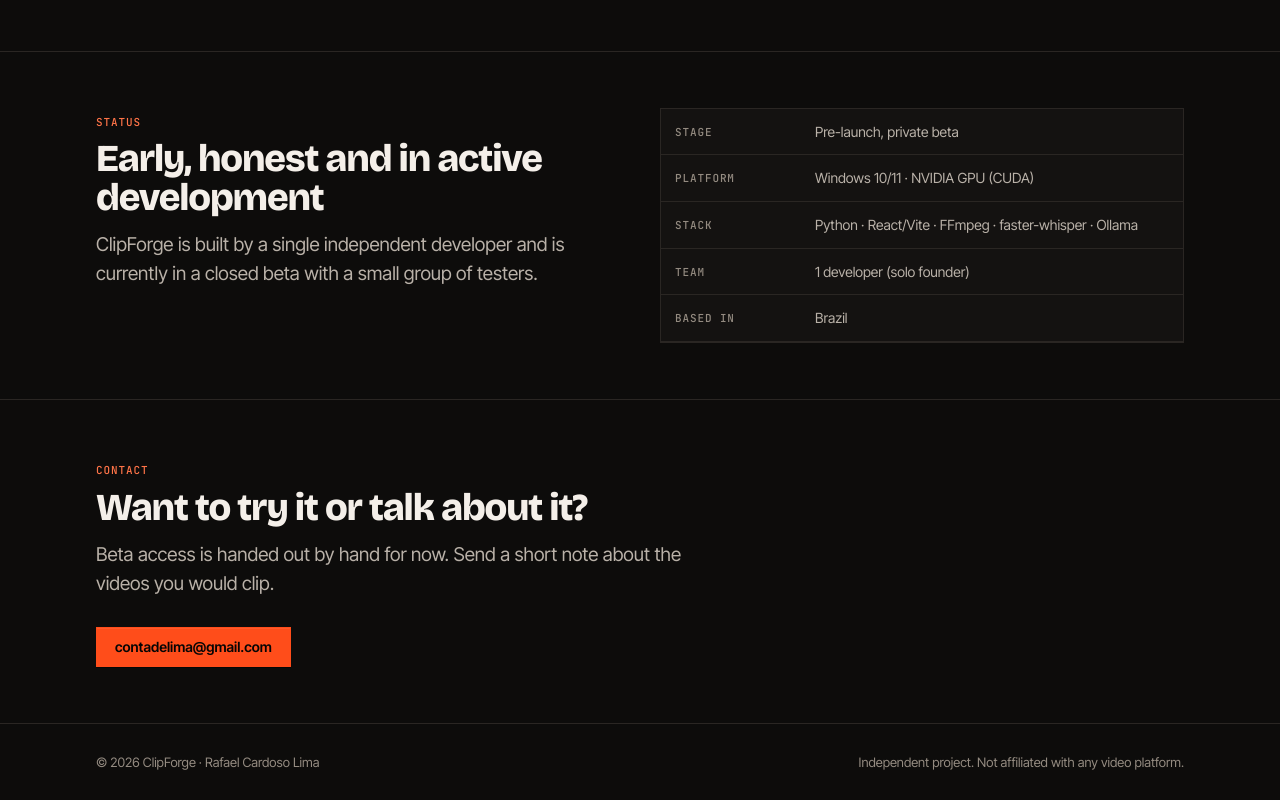
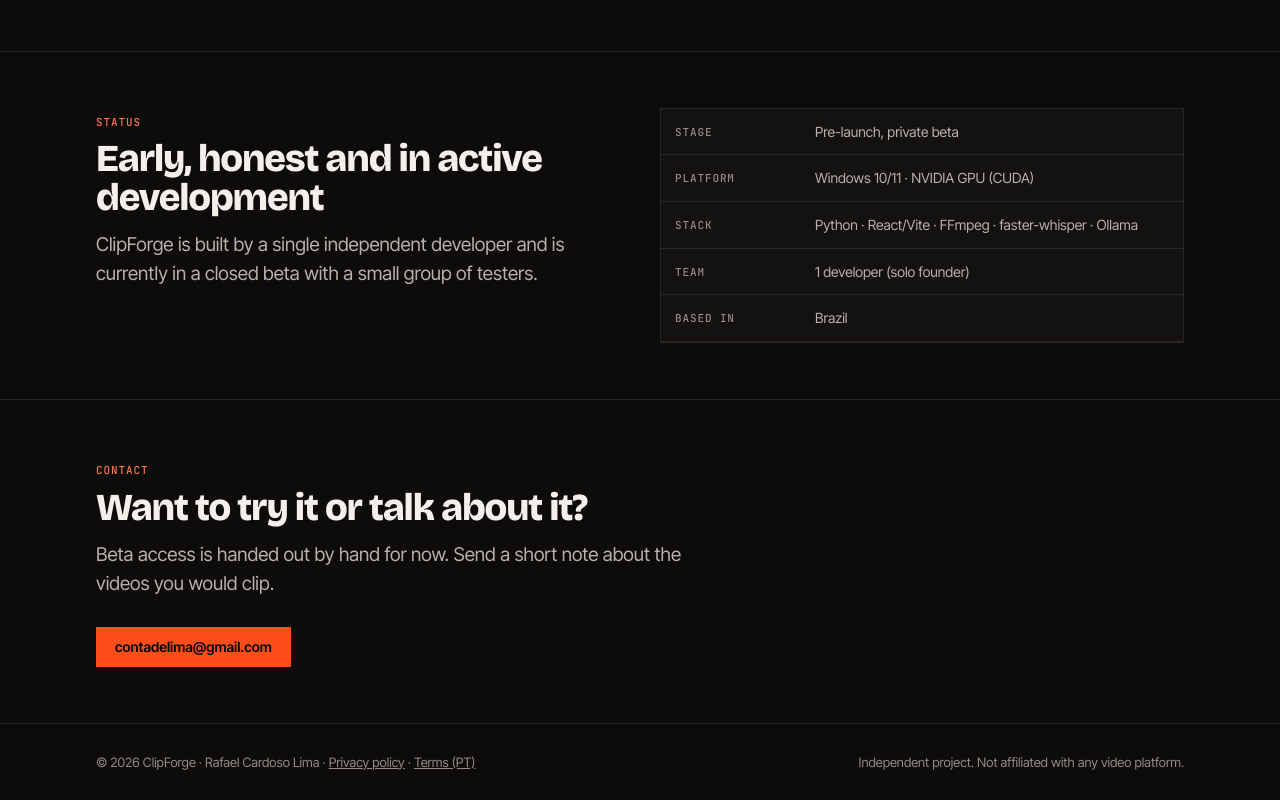
Before and after one commit to Rafz-Lima/clipforge-landing, a plain HTML site: page index.html in a window 1280 px wide. Shown: the part 1317-2117 px from the top of the page. Drawn offline with nearby package versions, Linux system fonts and the light colour scheme.

Commit message:
feat: links de privacidade e termos no rodape
Co-Authored-By: Claude Sonnet 5.5 <noreply@anthropic.com>

```diff
--- a/index.html
+++ b/index.html
@@ -269,7 +269,7 @@ html[lang="pt-BR"] [data-en]{display:none!important}
 
 <footer>
   <div class="wrap">
-    <span>© 2026 ClipForge · Rafael Cardoso Lima</span>
+    <span>© 2026 ClipForge · Rafael Cardoso Lima · <a href="https://rafz-lima.github.io/clipforge-site/privacy.html"><span data-en>Privacy policy</span><span data-pt>Privacidade</span></a> · <a href="https://rafz-lima.github.io/clipforge-site/terms.html"><span data-en>Terms (PT)</span><span data-pt>Termos</span></a></span>
     <span data-en>Independent project. Not affiliated with any video platform.</span>
     <span data-pt>Projeto independente. Sem vínculo com nenhuma plataforma de vídeo.</span>
   </div>
```
